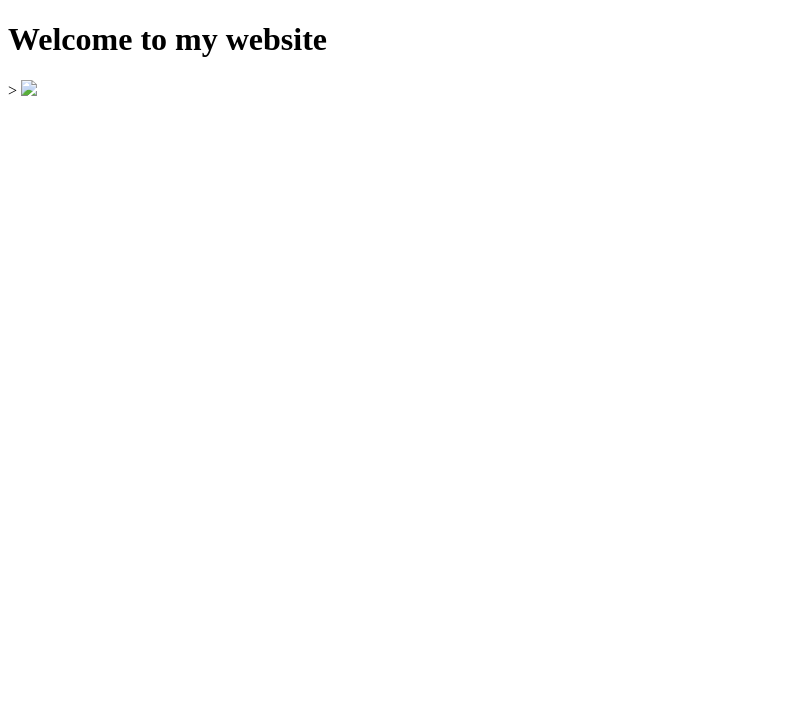
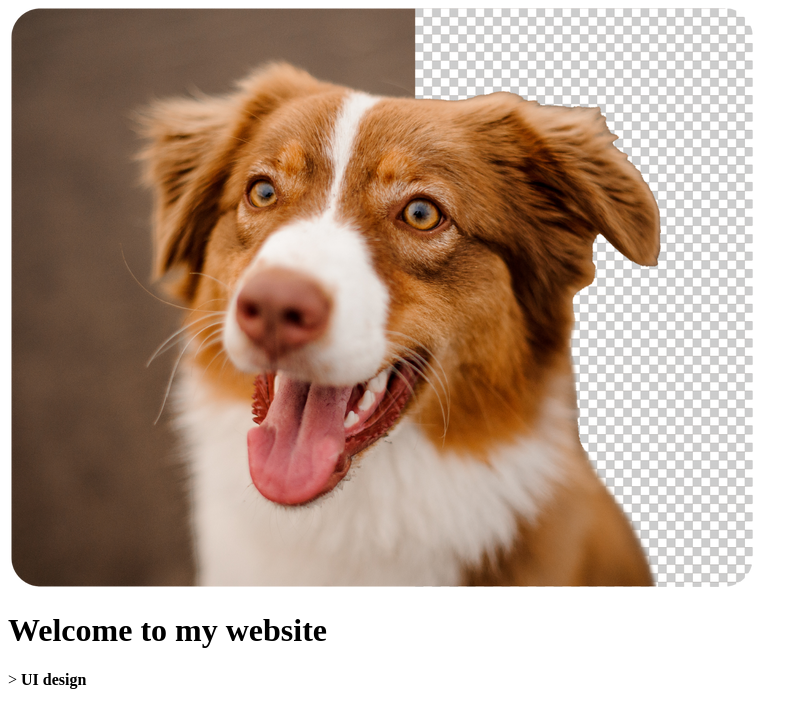
Before and after one commit to Bayerz2023/testGit, a plain HTML site: page index.html in a window 1280 px wide. Shown: the whole page, without its empty margins (0-808 px from the left). Drawn offline with Linux system fonts and the light colour scheme.

Commit message:
add ui design

```diff
--- a/index.html
+++ b/index.html
@@ -6,7 +6,8 @@
     <title></title>
 </head>
 <body>
+    <img src="2.png" />
     <h1>Welcome to my website</h1>>
-    <img src="2"/>
+    <b>UI design</b>
 </body>
 </html>
```
Also changed, not shown: 2.png.png (added).
